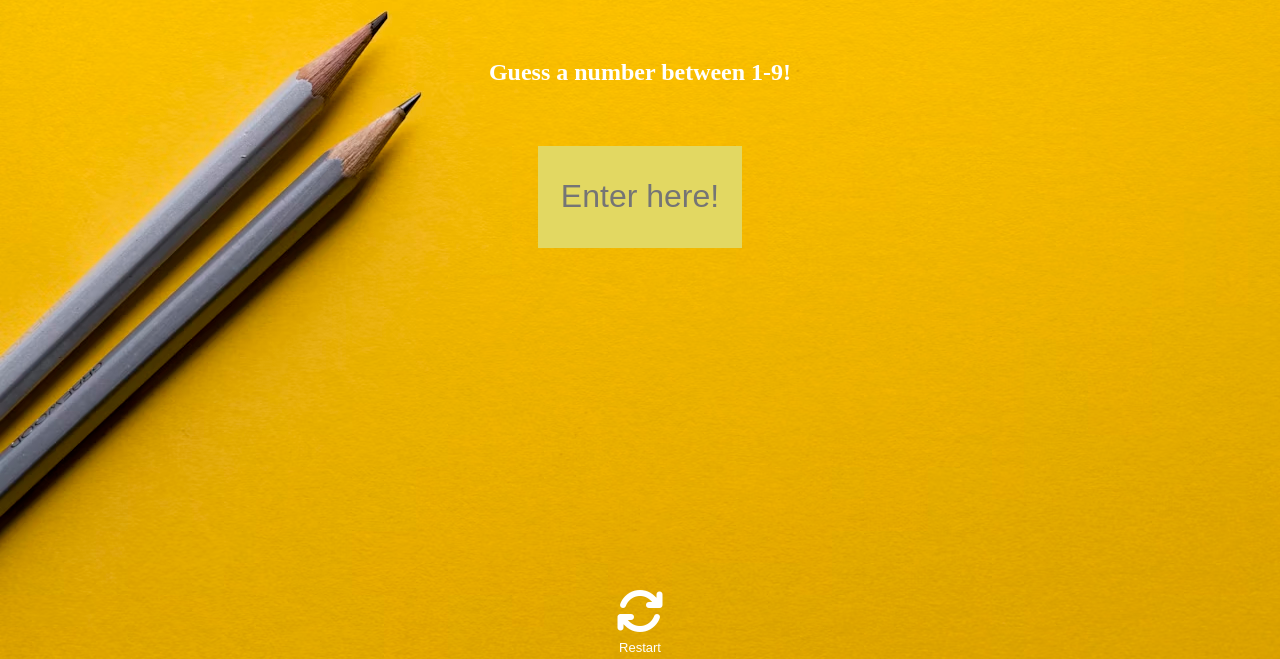
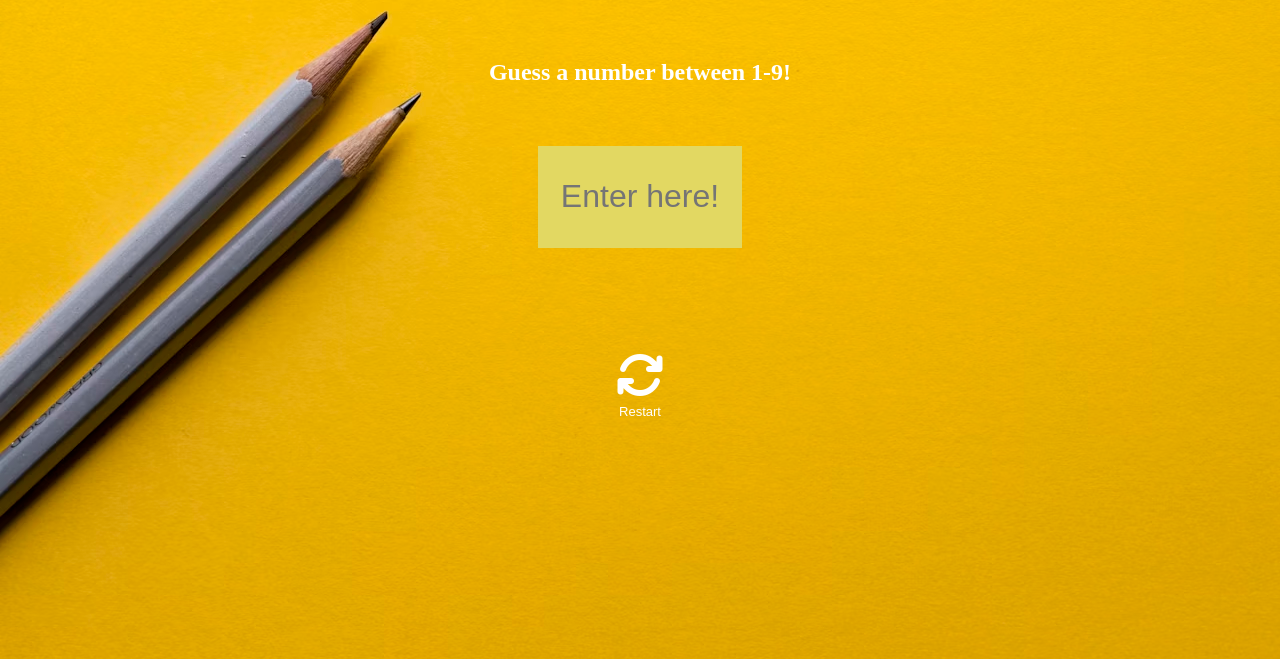
Before and after one commit to munazhairfan/number-guessing-game2, a plain HTML site: page index.html in a window 1280 px wide. Shown: the part 141-800 px from the top of the page. Drawn offline with Linux system fonts and the light colour scheme.

Commit message:
index.html

```diff
--- a/index.html
+++ b/index.html
@@ -47,7 +47,9 @@
       YOU ONLY HAD 5 TRIES!
     </h2>
     <div
-    style="display: flex; justify-content: center;"
+    style="display: flex; justify-content: center;
+    height: 100px;
+    margin-top: 100px;"
     ><button
         style="color: white;
         background-color: transparent;
@@ -55,10 +57,8 @@
         width: 70px;
         height: 65px;
         font-size: 3rem;
-        cursor: pointer;
-        position: absolute;
-        bottom: 10px;" id="tryagainbtn"><i class="fa-solid fa-arrows-rotate"></i>
-    <p style="font-size: small; padding: 0%;
+        cursor: pointer;" id="tryagainbtn"><i class="fa-solid fa-arrows-rotate"></i>
+        <p style="font-size: small; padding: 0%;
         margin: 0%;">Restart</p></button></div>
     <script src="main.mjs"></script>
   </body>
```
